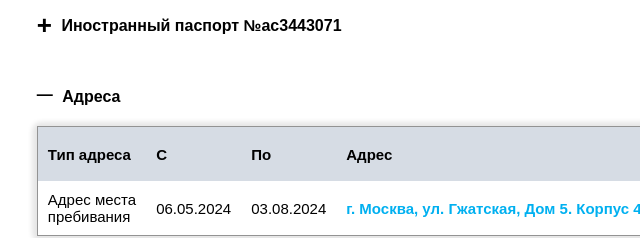
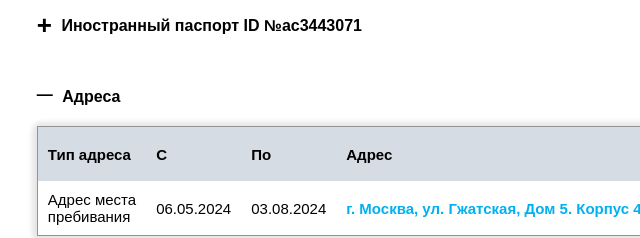
Before and after one commit to john-dijan/FMS, a plain HTML site: page index.html in a window 1280 px wide. Shown: the part 387-625 px from the top of the page, 108-748 px from the left. Drawn offline with Linux system fonts and the light colour scheme.

Commit message:
Update index.html

```diff
--- a/index.html
+++ b/index.html
@@ -386,7 +386,7 @@
                 </div>
             </div>
             <div class="content accordion-menu" style="margin-top: 10px">
-            	<h4 style="user-select: none;" class="dummy-accordion"><span id="dummy-indicator" style="margin-right: 5px; font-size: 26px; position: relative; top: 3px;">+</span> Иностранный паспорт №<span id="pasportSeria" ondblclick="changePassport(this)">ac3443071</span></h4>
+            	<h4 style="user-select: none;" class="dummy-accordion"><span id="dummy-indicator" style="margin-right: 5px; font-size: 26px; position: relative; top: 3px;">+</span> Иностранный паспорт ID №<span id="pasportSeria" ondblclick="changePassport(this)">ac3443071</span></h4>
         </div>
         <div class="content accordion-menu" style="margin-top: 50px">
         	<h4 class="accordion-menu-passport-title"><span id="indicator" style="margin-right: 5px; position: relative; top: -2px;">—</span> Адреса</h4>
```
